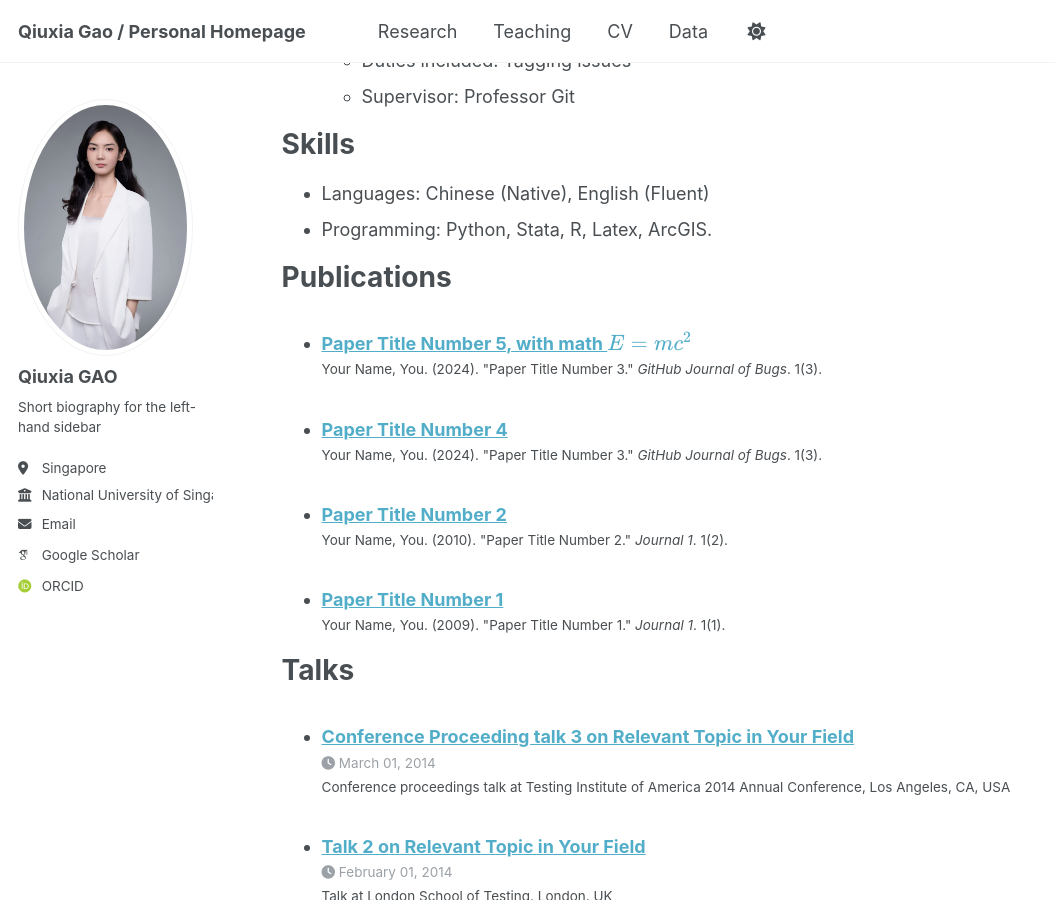
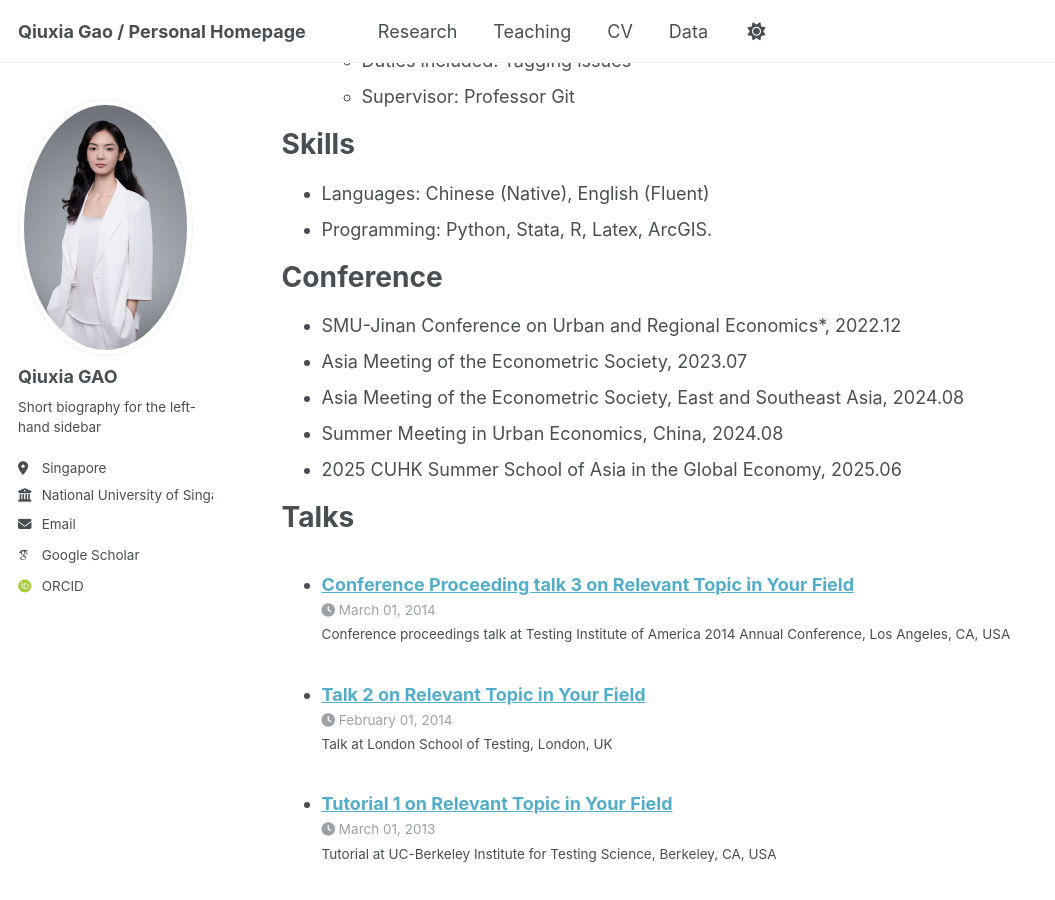
Before and after one commit to Meggie3466/qiuxia_gao, a Jekyll site: the page built from _pages/cv.md, in a window 1280 px wide and 900 px high, scrolled down 675 px. Shown: the whole window, without its empty margins (0-1055 px from the left). Built offline with Jekyll 4.4.1, drawn with Linux system fonts in a browser that asks for light colours; some web fonts are replaced; a script that is not in the unit is left out; a file with an impossible date is left out.

Commit message:
Update cv.md

```diff
--- a/_pages/cv.md
+++ b/_pages/cv.md
@@ -37,11 +37,13 @@ Skills
 * Languages: Chinese (Native), English (Fluent)
 * Programming: Python, Stata, R, Latex, ArcGIS.
 
-Publications
+Conference
 ======
-  <ul>{% for post in site.publications reversed %}
-    {% include archive-single-cv.html %}
-  {% endfor %}</ul>
+* SMU-Jinan Conference on Urban and Regional Economics*, 2022.12
+* Asia Meeting of the Econometric Society, 2023.07
+* Asia Meeting of the Econometric Society, East and Southeast Asia, 2024.08
+* Summer Meeting in Urban Economics, China, 2024.08
+* 2025 CUHK Summer School of Asia in the Global Economy, 2025.06
 
 Talks
 ======
```
